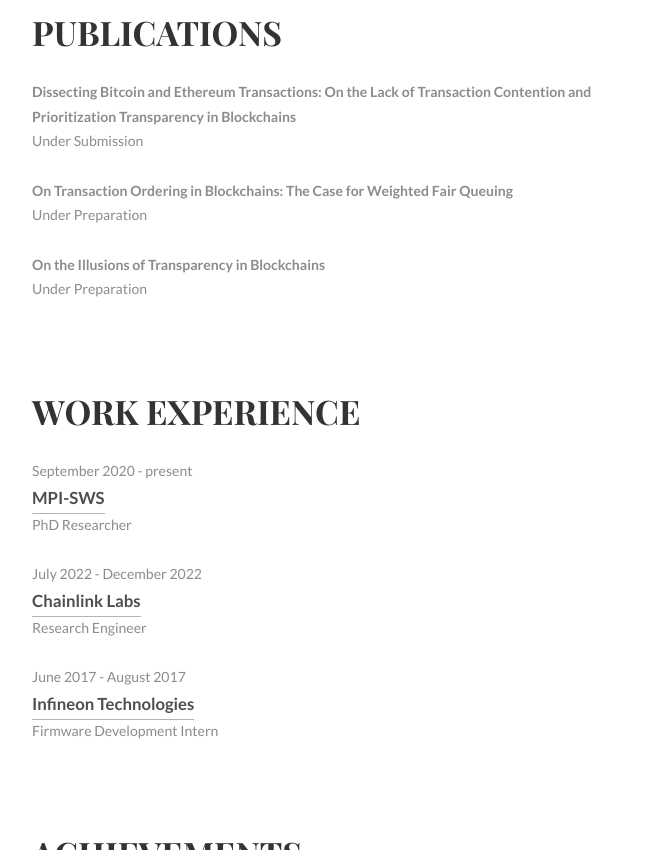
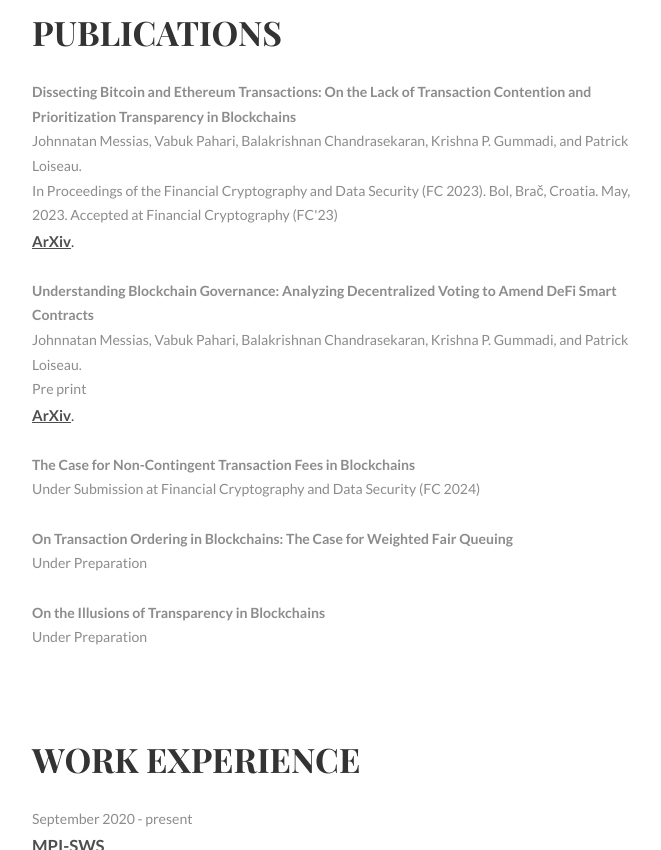
Before and after one commit to vpahari/vpahari.github.io, a plain HTML site: page index.html in a window 1280 px wide. Shown: the part 1140-1990 px from the top of the page, without its empty margins (297-958 px from the left). Drawn offline with Linux system fonts and the light colour scheme.

Commit message:
added links to papers

```diff
--- a/index.html
+++ b/index.html
@@ -74,7 +74,22 @@
 			<ul class="work-list">
 				<li></li>
 				<li><b>Dissecting Bitcoin and Ethereum Transactions: On the Lack of Transaction Contention and Prioritization Transparency in Blockchains</b></li>
-				<li>Under Submission</li>
+				<li>Johnnatan Messias, Vabuk Pahari, Balakrishnan Chandrasekaran, Krishna P. Gummadi, and Patrick Loiseau.</li>
+				<li>In Proceedings of the Financial Cryptography and Data Security (FC 2023). Bol, Brač, Croatia. May, 2023.
+				Accepted at Financial Cryptography (FC'23)</li>
+				<p><a href="https://arxiv.org/pdf/2302.06962.pdf" target="_blank"><b>ArXiv</b></a>.</p>
+			</ul>
+			<ul class="work-list">
+				<li></li>
+				<li><b>Understanding Blockchain Governance: Analyzing Decentralized Voting to Amend DeFi Smart Contracts</b></li>
+				<li>Johnnatan Messias, Vabuk Pahari, Balakrishnan Chandrasekaran, Krishna P. Gummadi, and Patrick Loiseau.</li>
+				<li>Pre print</li>
+				<p><a href="https://arxiv.org/pdf/2305.17655.pdf" target="_blank"><b>ArXiv</b></a>.</p>
+			</ul>
+			<ul class="work-list">
+				<li></li>
+				<li><b>The Case for Non-Contingent Transaction Fees in Blockchains</b></li>
+				<li>Under Submission at Financial Cryptography and Data Security (FC 2024)</li>
 			</ul>
 			<ul class="work-list">
 				<li></li>
```
